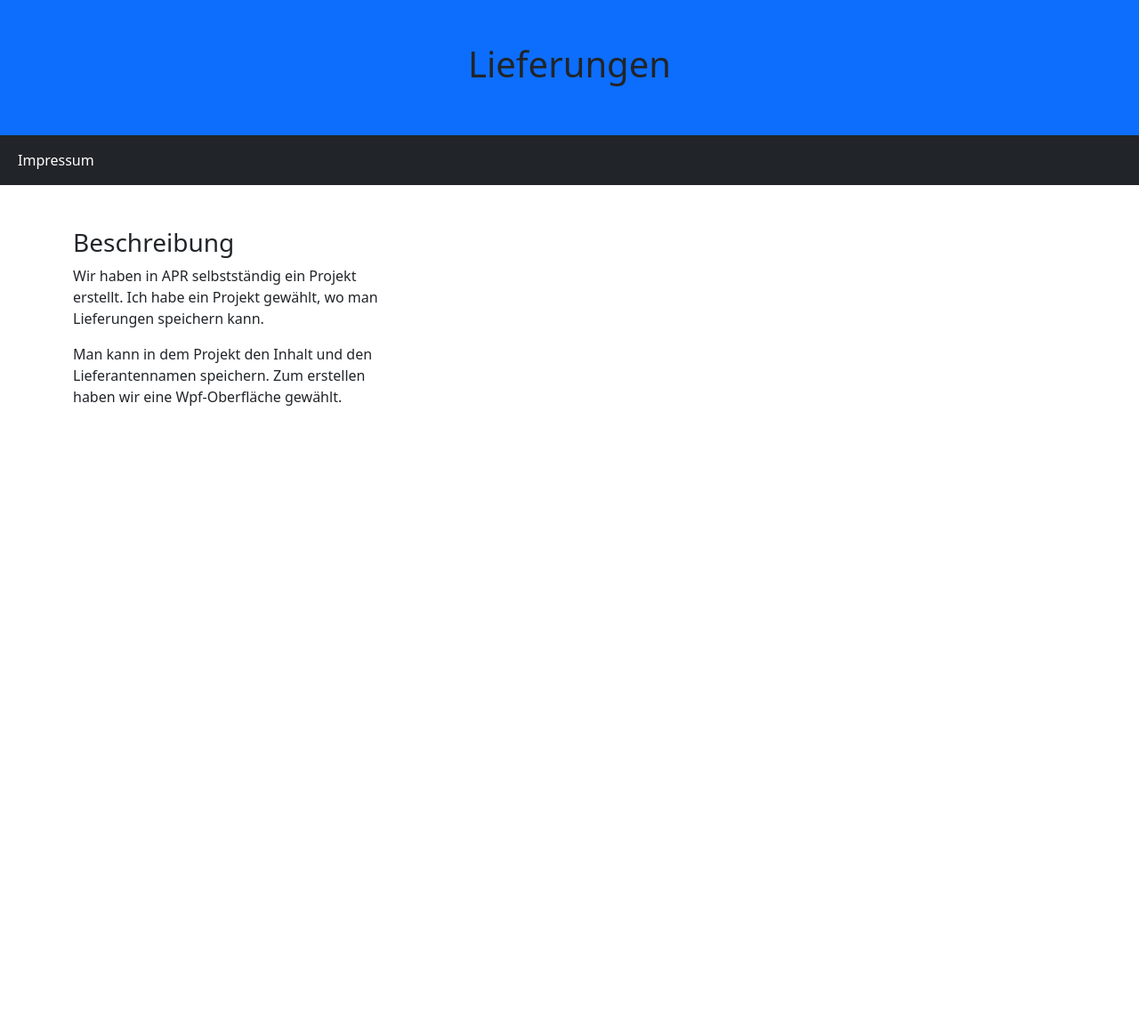
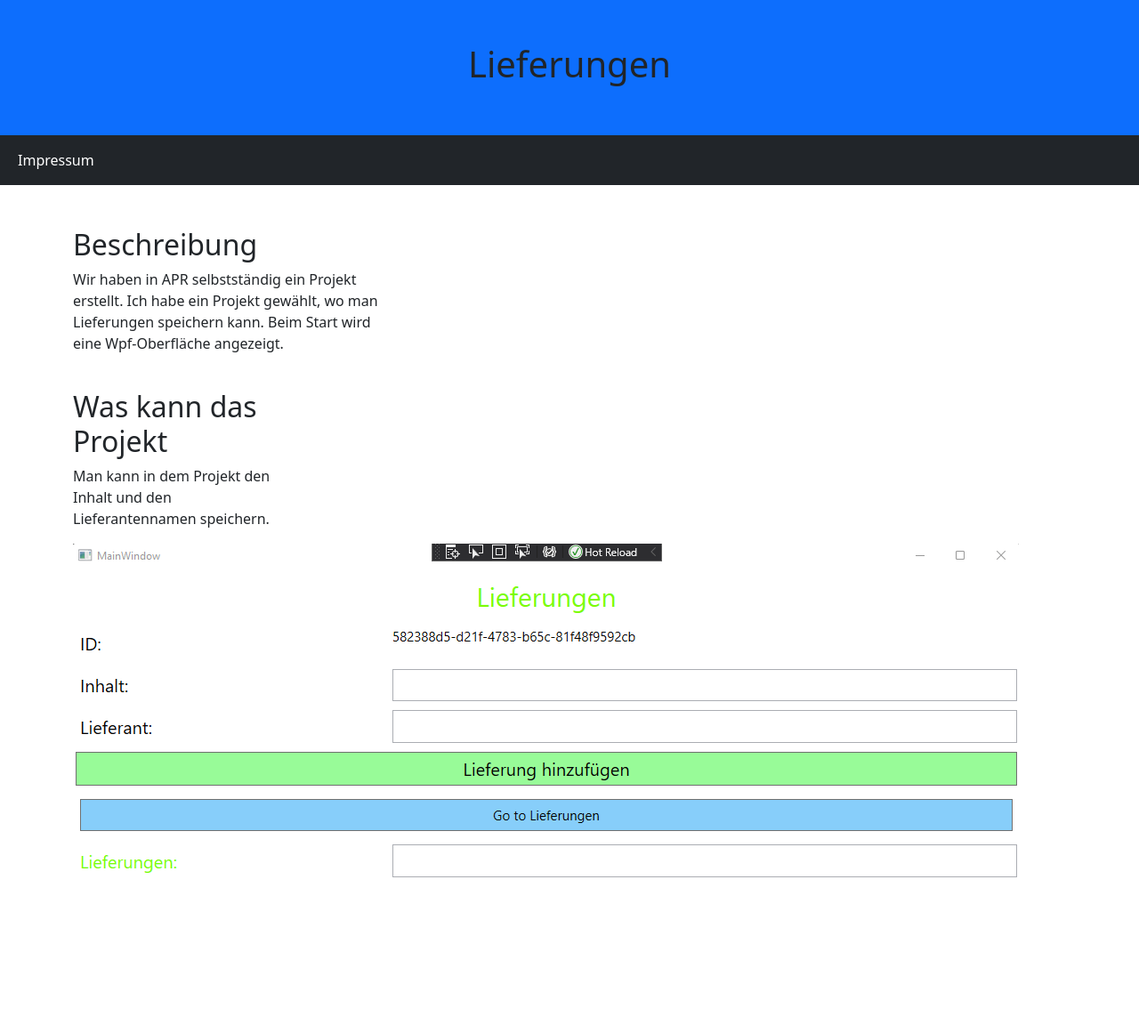
Before and after one commit to justocker/justocker.github.io, a plain HTML site: page index.html in a window 1280 px wide. Shown: the whole page at 89% size. Before the commit the page ends 800 px from the top, so only its background shows below. Drawn offline with nearby package versions, Linux system fonts and the light colour scheme.

Commit message:
design geändert

```diff
--- a/index.html
+++ b/index.html
@@ -28,16 +28,15 @@
 <div class="container mt-5">
   <div class="row">
     <div class="col-sm-4">
-      <h3>Beschreibung</h3>
-      <p>Wir haben in APR selbstständig ein Projekt erstellt. Ich habe ein Projekt gewählt, wo man Lieferungen speichern kann.</p>
-      <p>Man kann in dem Projekt den Inhalt und den Lieferantennamen speichern. Zum erstellen haben wir eine Wpf-Oberfläche gewählt.</p>
-    </div>
-  </div>
-</div>
+      <h2>Beschreibung</h2>
+      <p>Wir haben in APR selbstständig ein Projekt erstellt. Ich habe ein Projekt gewählt, wo man Lieferungen speichern kann. Beim Start wird eine Wpf-Oberfläche angezeigt.</p>
 
+<br>
 
-
-
+    <div class="col-sm-8">
+      <h2>Was kann das Projekt</h2>
+      <p>Man kann in dem Projekt den Inhalt und den Lieferantennamen speichern.</p>
+      <img src="img/lieferungen.png">
 
 </body>
 </html>
```
Also changed, not shown: img/lieferungen.png (added).
